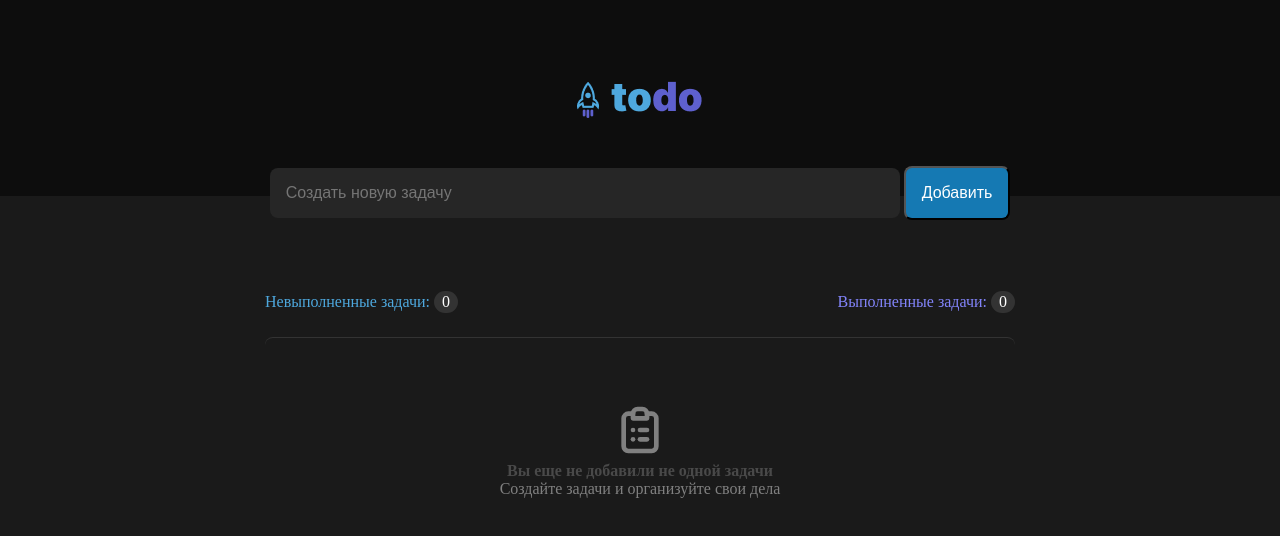
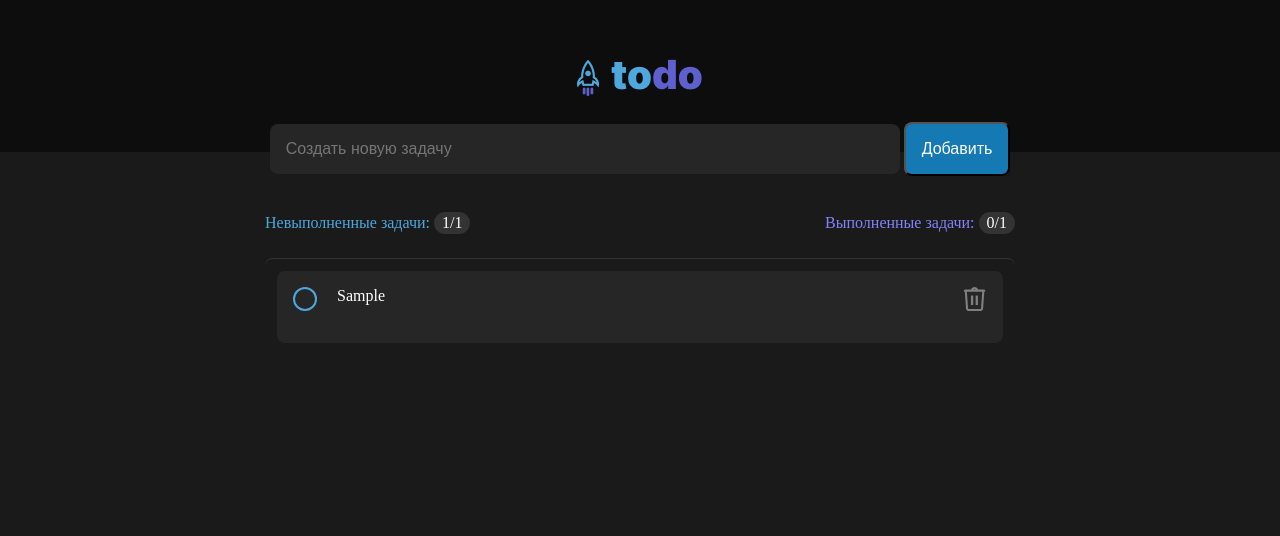
Before and after one commit to RamilBulambaev/toDo_list, a plain HTML site: page index.html in a window 1280 px wide. Both pictures are taken after typing "Sample" into the empty fields and a click on the button "Добавить". Drawn offline with Linux system fonts and the light colour scheme.

Commit message:
Version 1.0.1

```diff
--- a/css/style.css
+++ b/css/style.css
@@ -32,7 +32,7 @@
 }
 
 .header__logo {
-  padding: 72px 0;
+  padding: 50px 0;
 }
 
 .main {
@@ -49,7 +49,7 @@
   max-width: 750px;
   width: 100%;
   margin: 0 auto;
-  margin-bottom: 65px;
+  margin-bottom: 30px;
 }
 
 .form__input {
@@ -128,6 +128,110 @@
   color: #808080;
 }
 
-.list {
-  /* display: none; */
+.list__container {
+  height: 60vh;
+  overflow-x: hidden;
 }
+
+.list-item {
+  display: flex;
+  justify-content: space-between;
+  align-items: start;
+  border-radius: 8px;
+  height: 72px;
+  background-color: #262626;
+  margin: 12px;
+}
+
+.custom-checkbox {
+  margin-top: 16px;
+  margin-left: 16px;
+  margin-right: 12px;
+}
+
+.list-item p {
+  display: block;
+  text-align: left;
+  flex-grow: 1;
+  margin-top: 16px;
+  margin-bottom: 16px;
+  margin-right: 12px;
+  overflow: hidden;
+  text-overflow: ellipsis;
+  display: -webkit-box;
+  -webkit-line-clamp: 2;
+  -webkit-box-orient: vertical;
+  word-wrap: break-word; /* переносит длинные слова */
+  word-break: break-all; /* переносит слово, если оно не умещается */
+}
+
+.list-item img {
+  cursor: pointer;
+  margin-top: 16px;
+  margin-right: 16px;
+  width: 24px;
+  height: 24px;
+}
+
+.hidden {
+  display: none;
+}
+
+/* Скрываем стандартный чекбокс */
+.custom-checkbox input[type="checkbox"] {
+  display: none;
+}
+
+/* Стилизация контейнера для чекбокса */
+.custom-checkbox {
+  display: flex;
+  align-items: center;
+  cursor: pointer;
+  font-size: 24px;
+  user-select: none;
+}
+
+/* Стилизация кастомного чекбокса */
+.custom-checkbox__box {
+  width: 24px;
+  height: 24px;
+  border: 2px solid #4ea8de;
+  border-radius: 50%;
+  background-color: transparent;
+  margin-right: 8px;
+  position: relative;
+  transition: background-color 0.3s, border-color 0.3s;
+}
+
+/* Стилизация состояния чекбокса "включено" */
+.custom-checkbox input[type="checkbox"]:checked + .custom-checkbox__box {
+  background-color: #004f99;
+  border-color: #004f99;
+}
+
+/* Добавляем галочку при активном состоянии чекбокса */
+.custom-checkbox input[type="checkbox"]:checked + .custom-checkbox__box::after {
+  content: "";
+  position: absolute;
+  top: 2px;
+  left: 7px;
+  width: 6px;
+  height: 12px;
+  border: solid white;
+  border-width: 0 2px 2px 0;
+  transform: rotate(45deg);
+}
+
+/* Добавляем стили при наведении */
+.custom-checkbox__box:hover {
+  border-color: #0a58a6;
+}
+
+.custom-checkbox input[type="checkbox"]:checked + .custom-checkbox__box:hover {
+  background-color: #106ca1;
+}
+
+.task-complete {
+  color: #808080;
+  text-decoration: line-through;
+}
--- a/index.html
+++ b/index.html
@@ -3,7 +3,7 @@
   <head>
     <meta charset="UTF-8" />
     <meta name="viewport" content="width=device-width, initial-scale=1.0" />
-    <title>ToDo List</title>
+    <title>ToDo</title>
     <link rel="stylesheet" href="./css/style.css" />
   </head>
   <body>
@@ -49,7 +49,9 @@
                   Создайте задачи и организуйте свои дела
                 </p>
               </div>
-              <div class="list"></div>
+              <div class="list__container">
+                <ul class="list hidden"></ul>
+              </div>
             </div>
           </section>
         </div>
--- a/js/createTask.js
+++ b/js/createTask.js
@@ -1,29 +1,119 @@
-import { ADD_FORM, LIST } from "./domElements.js";
+import {
+  ADD_FORM,
+  LIST,
+  LIST_NOT,
+  TASK_PANDING_COUNT,
+  TASK_COMPLETED_COUNT,
+} from "./domElements.js";
 
-const listTasks = [];
-const tasksListDiv = [];
+let listTasks = [];
+const localStorage = window.localStorage;
+LIST.addEventListener("click", (e) => {
+  if (e.target.classList.value === "delete") {
+    deleteTask(e.target.parentElement.dataset.id);
+  }
+  if (e.target.classList.value === "checkbox") {
+    toggleCompletedTask(e.target.closest("li").dataset.id);
+  }
+});
 
-const addTask = () => {
-  listTasks.map((task) => createTask(task.task));
+const checkedTaskComplite = () => {
+  const completedTast = listTasks.reduce((acc, item) => {
+    if (item.completed) {
+      acc += 1;
+    }
+    return acc;
+  }, 0);
+  return completedTast;
+};
+
+const addTasks = (task) => {
+  listTasks.push({
+    description: task,
+    completed: false,
+    id: Date.now(),
+  });
+  localStorage.setItem("tasks", JSON.stringify(listTasks));
   renderTasks();
 };
 
-const createTask = (textTask) => {
-  const task = document.createElement("div");
-  task.classList.add("task");
-  task.innerText = textTask;
-  return task;
+const deleteTask = (id) => {
+  listTasks = listTasks.filter((task) => task.id != id);
+  localStorage.setItem("tasks", JSON.stringify(listTasks));
+  renderTasks();
+};
+
+export const start = () => {
+  LIST.innerHTML = "";
+  if (localStorage.getItem("tasks")) {
+    listTasks = JSON.parse(localStorage.getItem("tasks"));
+    renderTasks();
+  }
+  handleFormSubmit();
 };
 
 const renderTasks = () => {
+  const numberOfCompletedTask = checkedTaskComplite();
+  const numberOfTasks = listTasks.length;
+  visibleTasks();
   LIST.innerHTML = "";
+  listTasks.forEach((task) => {
+    LIST.appendChild(createTask(task));
+  });
+  TASK_COMPLETED_COUNT.innerHTML = `${numberOfCompletedTask}/${numberOfTasks}`;
+  TASK_PANDING_COUNT.innerHTML = `${
+    numberOfTasks - numberOfCompletedTask
+  }/${numberOfTasks}`;
 };
 
-export const handleFormSubmit = () => {
+const createTask = (task) => {
+  const li = document.createElement("li");
+  li.classList.add("list__item", "list-item");
+  li.setAttribute("data-id", task.id);
+  const label = document.createElement("label");
+  label.classList.add("custom-checkbox");
+  const checkbox = document.createElement("input");
+  checkbox.type = "checkbox";
+  checkbox.classList.add("checkbox");
+  checkbox.checked = task.completed;
+  const span = document.createElement("span");
+  span.classList.add("custom-checkbox__box");
+  label.append(checkbox, span);
+  const p = document.createElement("p");
+  p.textContent = task.description;
+  if (task.completed) {
+    p.classList.add("task-complete");
+  }
+  const btnDelete = document.createElement("img");
+  btnDelete.classList.add("delete");
+  btnDelete.src = "../assets/delete.svg";
+  li.append(label, p, btnDelete);
+  return li;
+};
+
+const handleFormSubmit = () => {
   ADD_FORM.addEventListener("submit", (e) => {
     e.preventDefault();
-    listTasks.push({ task: e.target[0].value, isComplited: false });
-    addTask();
+    addTasks(e.target[0].value);
     e.target[0].value = "";
   });
 };
+
+const toggleCompletedTask = (id) => {
+  const task = listTasks.find((item) => item.id == id);
+  if (task) {
+    task.completed = !task.completed;
+    localStorage.setItem("tasks", JSON.stringify(listTasks));
+    renderTasks();
+  }
+};
+
+const visibleTasks = () => {
+  if (listTasks.length > 0) {
+    LIST_NOT.classList.add("hidden");
+    LIST.classList.remove("hidden");
+  } else {
+    LIST_NOT.classList.remove("hidden");
+    LIST.classList.add("hidden");
+  }
+};
--- a/js/domElements.js
+++ b/js/domElements.js
@@ -1,2 +1,9 @@
 export const ADD_FORM = document.querySelector(".form");
 export const LIST = document.querySelector(".list");
+export const LIST_NOT = document.querySelector(".list__not");
+export const TASK_PANDING_COUNT = document.querySelector(
+  ".tasks-panding__count"
+);
+export const TASK_COMPLETED_COUNT = document.querySelector(
+  ".tasks-completed__count"
+);
--- a/js/index.js
+++ b/js/index.js
@@ -1,6 +1,6 @@
-import { handleFormSubmit } from "./createTask.js";
+import { start } from "./createTask.js";
 
 const startApp = () => {
-  handleFormSubmit();
+  start();
 };
 startApp();
```
Also changed, not shown: assets/delete.svg (added).
